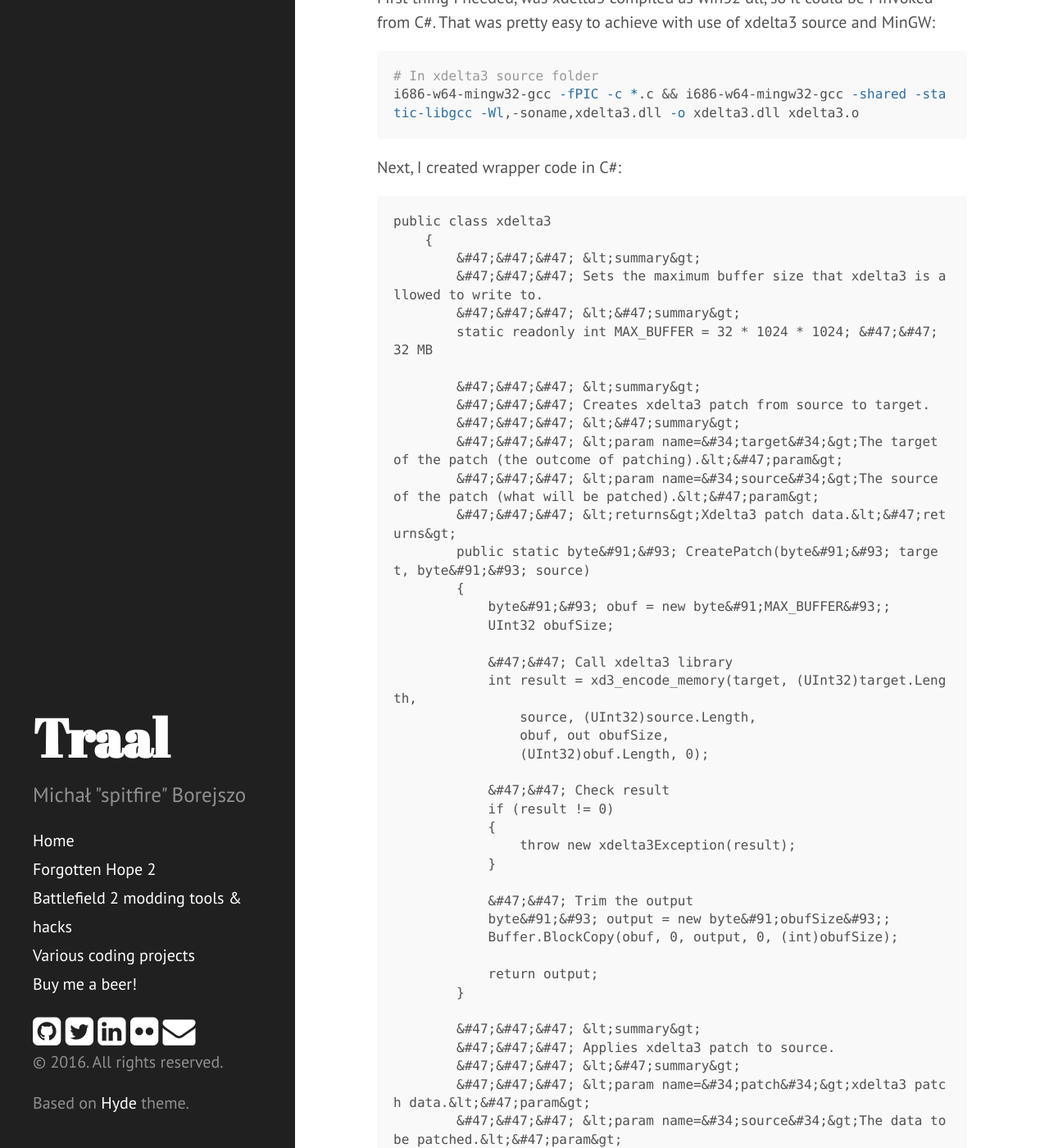
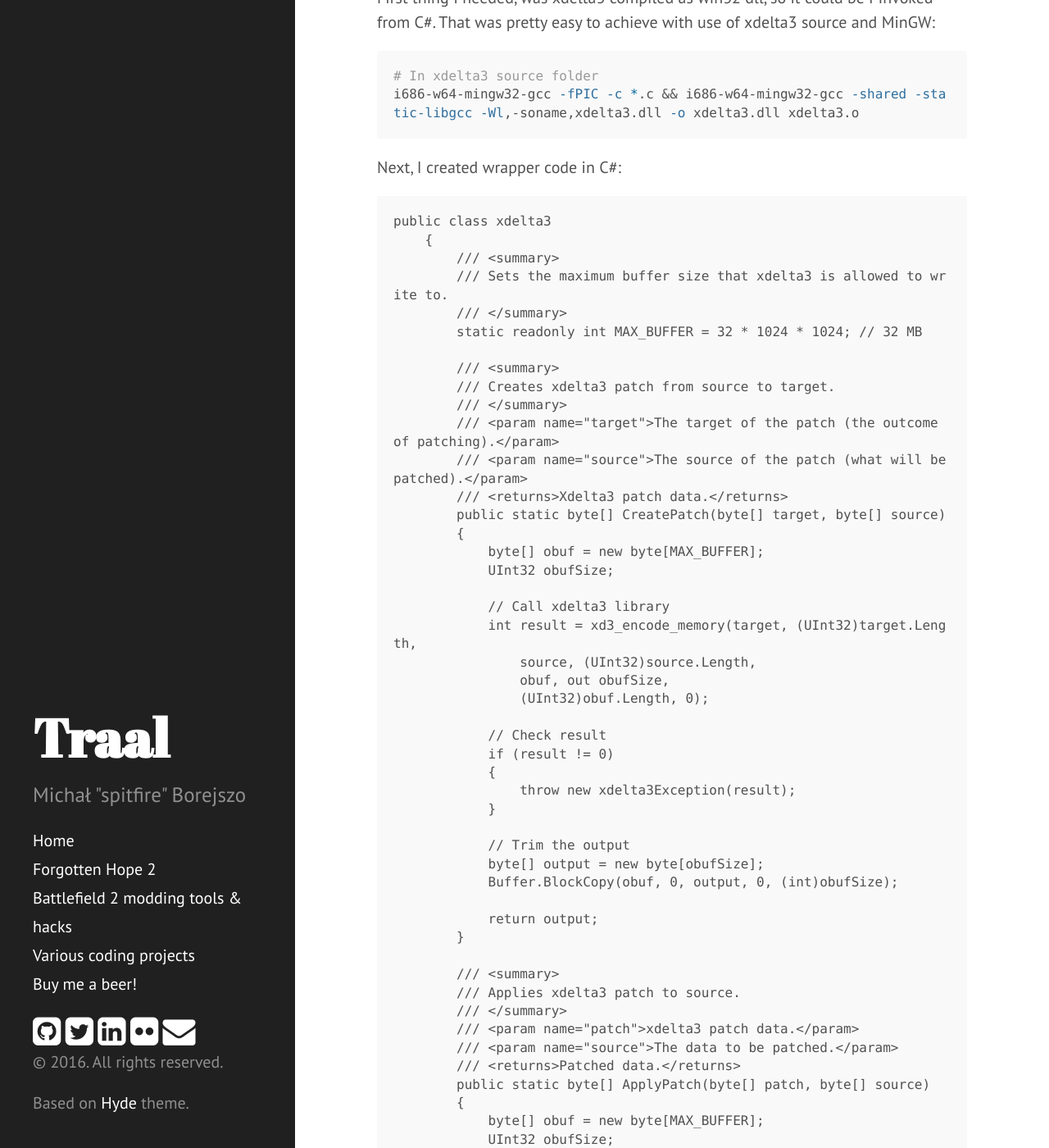
Before and after one commit to spitfire05/spitfire05.github.io, a Jekyll site: the page built from _posts/2015-03-18-29.md, in a window 1280 px wide and 1400 px high, scrolled down 358 px. Shown: the whole window at 82% size. Built offline with Jekyll 4.4.1, drawn with Linux system fonts in a browser that asks for light colours; nearby versions of some CDN libraries; some of the changed text lies outside the part shown.

Commit message:
fix C# code

````diff
--- a/_posts/2015-03-18-29.md
+++ b/_posts/2015-03-18-29.md
@@ -22,113 +22,113 @@ Next, I created wrapper code in C#:
 
 ```C#
 public class xdelta3
-    {
-        &#47;&#47;&#47; &lt;summary&gt;
-        &#47;&#47;&#47; Sets the maximum buffer size that xdelta3 is allowed to write to.
-        &#47;&#47;&#47; &lt;&#47;summary&gt;
-        static readonly int MAX_BUFFER = 32 * 1024 * 1024; &#47;&#47; 32 MB
+    {
+        /// <summary>
+        /// Sets the maximum buffer size that xdelta3 is allowed to write to.
+        /// </summary>
+        static readonly int MAX_BUFFER = 32 * 1024 * 1024; // 32 MB
 
-        &#47;&#47;&#47; &lt;summary&gt;
-        &#47;&#47;&#47; Creates xdelta3 patch from source to target.
-        &#47;&#47;&#47; &lt;&#47;summary&gt;
-        &#47;&#47;&#47; &lt;param name=&#34;target&#34;&gt;The target of the patch (the outcome of patching).&lt;&#47;param&gt;
-        &#47;&#47;&#47; &lt;param name=&#34;source&#34;&gt;The source of the patch (what will be patched).&lt;&#47;param&gt;
-        &#47;&#47;&#47; &lt;returns&gt;Xdelta3 patch data.&lt;&#47;returns&gt;
-        public static byte&#91;&#93; CreatePatch(byte&#91;&#93; target, byte&#91;&#93; source)
-        {
-            byte&#91;&#93; obuf = new byte&#91;MAX_BUFFER&#93;;
-            UInt32 obufSize;
+        /// <summary>
+        /// Creates xdelta3 patch from source to target.
+        /// </summary>
+        /// <param name="target">The target of the patch (the outcome of patching).</param>
+        /// <param name="source">The source of the patch (what will be patched).</param>
+        /// <returns>Xdelta3 patch data.</returns>
+        public static byte[] CreatePatch(byte[] target, byte[] source)
+        {
+            byte[] obuf = new byte[MAX_BUFFER];
+            UInt32 obufSize;
 
-            &#47;&#47; Call xdelta3 library
-            int result = xd3_encode_memory(target, (UInt32)target.Length,
-                source, (UInt32)source.Length,
-                obuf, out obufSize,
-                (UInt32)obuf.Length, 0);
+            // Call xdelta3 library
+            int result = xd3_encode_memory(target, (UInt32)target.Length,
+                source, (UInt32)source.Length,
+                obuf, out obufSize,
+                (UInt32)obuf.Length, 0);
 
-            &#47;&#47; Check result
-            if (result != 0)
-            {
-                throw new xdelta3Exception(result);
-            }
+            // Check result
+            if (result != 0)
+            {
+                throw new xdelta3Exception(result);
+            }
 
-            &#47;&#47; Trim the output
-            byte&#91;&#93; output = new byte&#91;obufSize&#93;;
-            Buffer.BlockCopy(obuf, 0, output, 0, (int)obufSize);
+            // Trim the output
+            byte[] output = new byte[obufSize];
+            Buffer.BlockCopy(obuf, 0, output, 0, (int)obufSize);
 
-            return output;
-        }
+            return output;
+        }
 
-        &#47;&#47;&#47; &lt;summary&gt;
-        &#47;&#47;&#47; Applies xdelta3 patch to source.
-        &#47;&#47;&#47; &lt;&#47;summary&gt;
-        &#47;&#47;&#47; &lt;param name=&#34;patch&#34;&gt;xdelta3 patch data.&lt;&#47;param&gt;
-        &#47;&#47;&#47; &lt;param name=&#34;source&#34;&gt;The data to be patched.&lt;&#47;param&gt;
-        &#47;&#47;&#47; &lt;returns&gt;Patched data.&lt;&#47;returns&gt;
-        public static byte&#91;&#93; ApplyPatch(byte&#91;&#93; patch, byte&#91;&#93; source)
-        {
-            byte&#91;&#93; obuf = new byte&#91;MAX_BUFFER&#93;;
-            UInt32 obufSize;
+        /// <summary>
+        /// Applies xdelta3 patch to source.
+        /// </summary>
+        /// <param name="patch">xdelta3 patch data.</param>
+        /// <param name="source">The data to be patched.</param>
+        /// <returns>Patched data.</returns>
+        public static byte[] ApplyPatch(byte[] patch, byte[] source)
+        {
+            byte[] obuf = new byte[MAX_BUFFER];
+            UInt32 obufSize;
 
-            &#47;&#47; Call xdelta3 library
-            int result = xd3_decode_memory(patch, (UInt32)patch.Length,
-                source, (UInt32)source.Length,
-                obuf, out obufSize,
-                (UInt32)obuf.Length, 0);
+            // Call xdelta3 library
+            int result = xd3_decode_memory(patch, (UInt32)patch.Length,
+                source, (UInt32)source.Length,
+                obuf, out obufSize,
+                (UInt32)obuf.Length, 0);
 
-            &#47;&#47; Check result
-            if (result != 0)
-            {
-                throw new xdelta3Exception(result);
-            }
+            // Check result
+            if (result != 0)
+            {
+                throw new xdelta3Exception(result);
+            }
 
-            &#47;&#47; Trim the output
-            byte&#91;&#93; output = new byte&#91;obufSize&#93;;
-            Buffer.BlockCopy(obuf, 0, output, 0, (int)obufSize);
+            // Trim the output
+            byte[] output = new byte[obufSize];
+            Buffer.BlockCopy(obuf, 0, output, 0, (int)obufSize);
 
-            return output;
-        }
+            return output;
+        }
 
-        #region PInvoke wrappers
+        #region PInvoke wrappers
 
-        &#91;DllImport(&#34;xdelta3.dll&#34;, EntryPoint=&#34;xd3_encode_memory&#34;, CallingConvention=CallingConvention.Cdecl)&#93;
-        static extern int xd3_encode_memory (
-            byte&#91;&#93; input,
-            UInt32 input_size,
-            byte&#91;&#93; source,
-            UInt32 source_size,
-            byte&#91;&#93; output_buffer,
-            out UInt32 output_size,
-            UInt32 avail_output,
-            int    flags);
+        [DllImport("xdelta3.dll", EntryPoint="xd3_encode_memory", CallingConvention=CallingConvention.Cdecl)]
+        static extern int xd3_encode_memory (
+            byte[] input,
+            UInt32 input_size,
+            byte[] source,
+            UInt32 source_size,
+            byte[] output_buffer,
+            out UInt32 output_size,
+            UInt32 avail_output,
+            int    flags);
 
-        &#91;DllImport(&#34;xdelta3.dll&#34;, EntryPoint=&#34;xd3_decode_memory&#34;, CallingConvention=CallingConvention.Cdecl)&#93;
-        static extern int xd3_decode_memory (
-            byte&#91;&#93; input,
-            UInt32 input_size,
-            byte&#91;&#93; source,
-            UInt32 source_size,
-            byte&#91;&#93; output_buffer,
-            out UInt32 output_size,
-            UInt32 avail_output,
-            int flags);
+        [DllImport("xdelta3.dll", EntryPoint="xd3_decode_memory", CallingConvention=CallingConvention.Cdecl)]
+        static extern int xd3_decode_memory (
+            byte[] input,
+            UInt32 input_size,
+            byte[] source,
+            UInt32 source_size,
+            byte[] output_buffer,
+            out UInt32 output_size,
+            UInt32 avail_output,
+            int flags);
 
-        #endregion
+        #endregion
 
-    }
+    }
 
-    # region Exceptions
+    # region Exceptions
 
-    public class xdelta3Exception : Exception
-    {
-        public int ExceptionCode { get; set; }
+    public class xdelta3Exception : Exception
+    {
+        public int ExceptionCode { get; set; }
 
-        public xdelta3Exception(int rCode)
-        {
-            this.ExceptionCode = rCode;
-        }
-    }
+        public xdelta3Exception(int rCode)
+        {
+            this.ExceptionCode = rCode;
+        }
+    }
 
-    #endregion
+    #endregion
 ```
 
 Result is an ability to create/patch xdelta3 data in-memory in C# with almost no drawbacks, as we call native C library. No disk I/O, no remote process calls. Only drawback so far is that you have to be careful with MAX_BUFFER variable, not to cause OutOfMemoryException, overflow the C# array or patch data bigger than the buffer&#8217;s size. Luckily, I don&#8217;t need it for large files, so this implementation surves my purpose.
````
